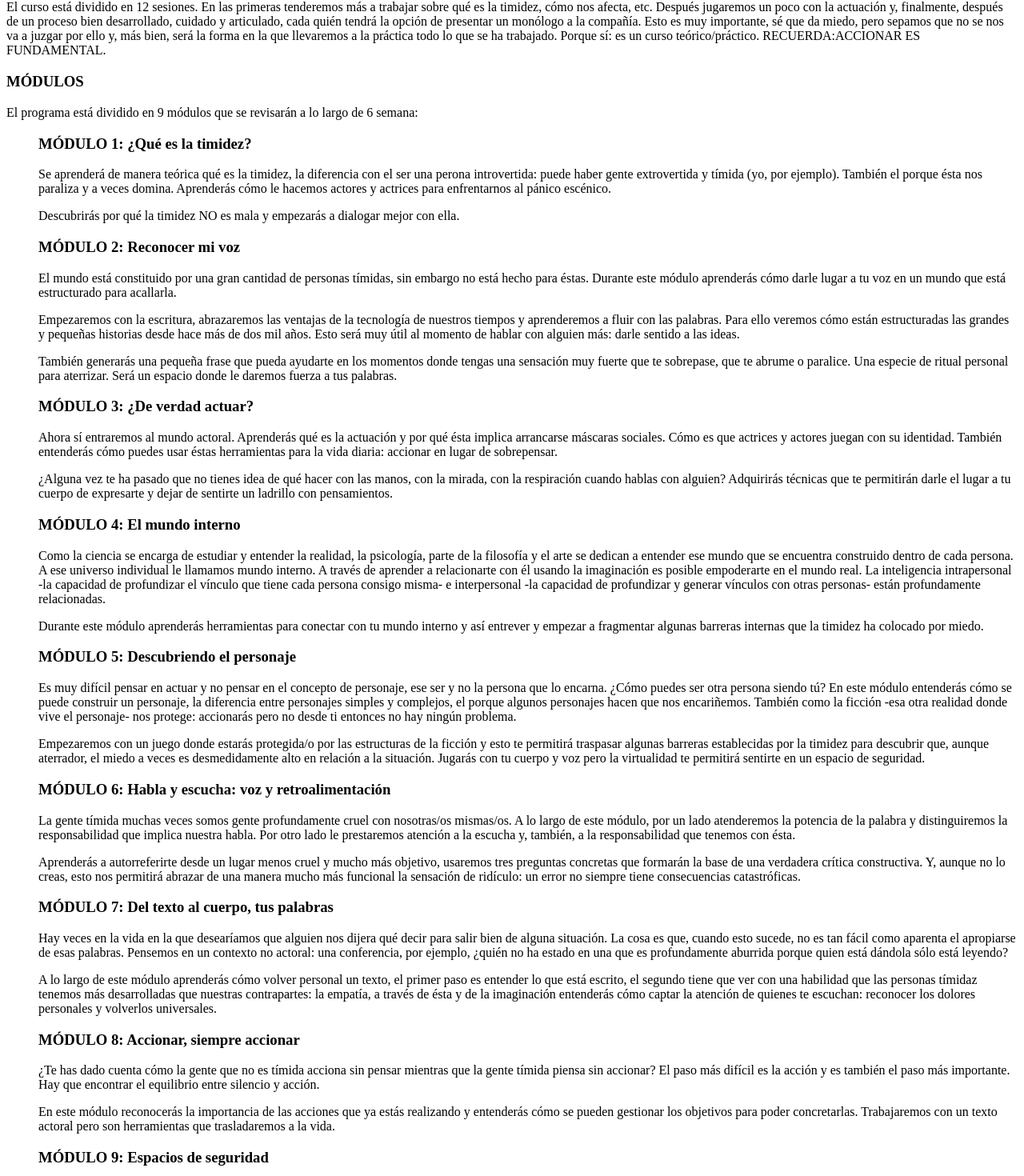
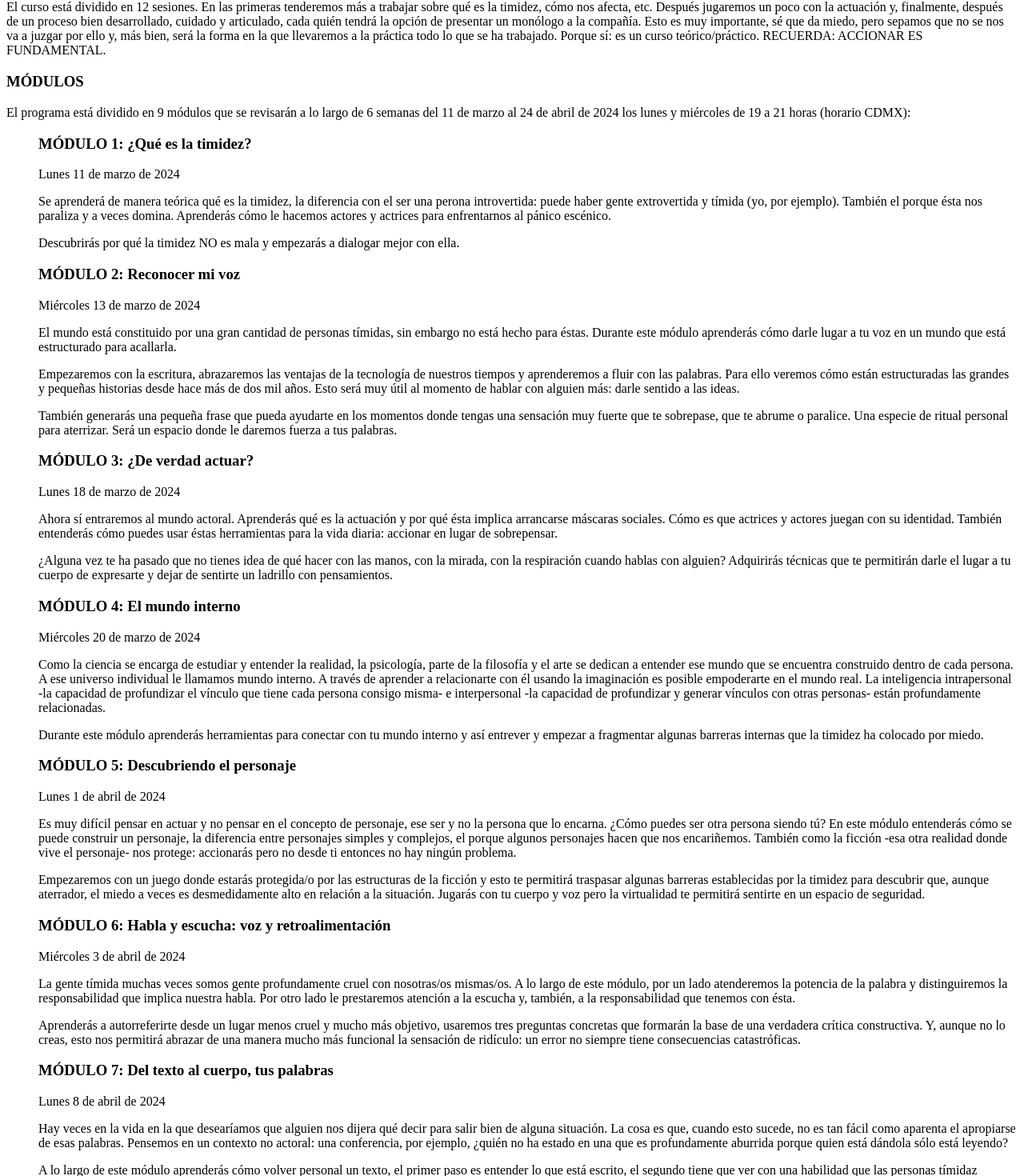
Before and after one commit to JulianRB17/timidez-frontend, a React (Create React App) app: page / in a window 1280 px wide. Shown: the part 6360-7830 px from the top of the page at 80% size. Built offline with nearby package versions, Linux system fonts and the light colour scheme.

Commit message:
Agregados al frontend datos de fechas por módulo

```diff
--- a/src/components/info/Info.jsx
+++ b/src/components/info/Info.jsx
@@ -215,6 +215,7 @@ export default function Info() {
           más bien, será la forma en la que llevaremos a la práctica todo lo que
           se ha trabajado. Porque sí: es un curso teórico/práctico. RECUERDA:
           <span className="info__tex info__text_accent">
+            {' '}
             ACCIONAR ES FUNDAMENTAL.
           </span>
         </motion.p>
@@ -231,7 +232,10 @@ export default function Info() {
           whileInView={{ opacity: 1, x: 0, transition: { duration: 1 } }}
         >
           El programa está dividido en 9 módulos que se revisarán a lo largo de
-          6 semana:
+          6 semanas del{' '}
+          <span className="info__tex info__text_accent">
+            {process.env.REACT_APP_DATE_SEGMENT}:
+          </span>
         </motion.p>
         <motion.ul className="info__list">
           <motion.div
@@ -240,6 +244,7 @@ export default function Info() {
             whileInView={{ y: 0, transition: { duration: 1 } }}
           >
             <h3 className="info__subtitle">MÓDULO 1: ¿Qué es la timidez? </h3>
+            <p className="info__date">{process.env.REACT_APP_DATE_MODULO_1}</p>
             <p className="info__text">
               Se aprenderá de manera teórica qué es la timidez, la diferencia
               con el ser una perona introvertida: puede haber gente extrovertida
@@ -258,6 +263,7 @@ export default function Info() {
             whileInView={{ y: 0, transition: { duration: 1 } }}
           >
             <h3 className="info__subtitle">MÓDULO 2: Reconocer mi voz</h3>
+            <p className="info__date">{process.env.REACT_APP_DATE_MODULO_2}</p>
             <p className="info__text">
               El mundo está constituido por una gran cantidad de personas
               tímidas, sin embargo no está hecho para éstas. Durante este módulo
@@ -285,6 +291,7 @@ export default function Info() {
             whileInView={{ y: 0, transition: { duration: 1 } }}
           >
             <h3 className="info__subtitle">MÓDULO 3: ¿De verdad actuar?</h3>
+            <p className="info__date">{process.env.REACT_APP_DATE_MODULO_3}</p>
             <p className="info__text">
               Ahora sí entraremos al mundo actoral. Aprenderás qué es la
               actuación y por qué ésta implica arrancarse máscaras sociales.
@@ -306,6 +313,7 @@ export default function Info() {
             whileInView={{ y: 0, transition: { duration: 1 } }}
           >
             <h3 className="info__subtitle">MÓDULO 4: El mundo interno</h3>
+            <p className="info__date">{process.env.REACT_APP_DATE_MODULO_4}</p>
             <p className="info__text">
               Como la ciencia se encarga de estudiar y entender la realidad, la
               psicología, parte de la filosofía y el arte se dedican a entender
@@ -331,6 +339,7 @@ export default function Info() {
             <h3 className="info__subtitle">
               MÓDULO 5: Descubriendo el personaje
             </h3>
+            <p className="info__date">{process.env.REACT_APP_DATE_MODULO_5}</p>
             <p className="info__text">
               Es muy difícil pensar en actuar y no pensar en el concepto de
               personaje, ese ser y no la persona que lo encarna. ¿Cómo puedes
@@ -358,6 +367,7 @@ export default function Info() {
             <h3 className="info__subtitle">
               MÓDULO 6: Habla y escucha: voz y retroalimentación
             </h3>
+            <p className="info__date">{process.env.REACT_APP_DATE_MODULO_6}</p>
             <p className="info__text">
               La gente tímida muchas veces somos gente profundamente cruel con
               nosotras/os mismas/os. A lo largo de este módulo, por un lado
@@ -383,6 +393,7 @@ export default function Info() {
             <h3 className="info__subtitle">
               MÓDULO 7: Del texto al cuerpo, tus palabras
             </h3>
+            <p className="info__date">{process.env.REACT_APP_DATE_MODULO_7}</p>
             <p className="info__text">
               Hay veces en la vida en la que desearíamos que alguien nos dijera
               qué decir para salir bien de alguna situación. La cosa es que,
@@ -410,6 +421,7 @@ export default function Info() {
             <h3 className="info__subtitle">
               MÓDULO 8: Accionar, siempre accionar
             </h3>
+            <p className="info__date">{process.env.REACT_APP_DATE_MODULO_8}</p>
             <p className="info__text">
               ¿Te has dado cuenta cómo la gente que no es tímida acciona sin
               pensar mientras que la gente tímida piensa sin accionar? El paso
@@ -429,6 +441,7 @@ export default function Info() {
             whileInView={{ y: 0, transition: { duration: 1 } }}
           >
             <h3 className="info__subtitle">MÓDULO 9: Espacios de seguridad</h3>
+            <p className="info__date">{process.env.REACT_APP_DATE_MODULO_9}</p>
             <p className="info__text">
               Estos módulos implican llevar a la práctica todo lo aprendido
               previamente. Recuerda: accionar es lo más importante. También me
--- a/src/components/info/info.css
+++ b/src/components/info/info.css
@@ -34,6 +34,8 @@
 
 .info__text_accent {
   color: #e17900;
+  font-weight: 500;
+  font-size: 1.1em;
 }
 
 .info__subtitle {
@@ -41,6 +43,12 @@
   color: #4c73f1;
   font-weight: 500;
   margin: 1em 0 0.5em;
+}
+
+.info__date {
+  font-weight: 600;
+  font-size: 1.4rem;
+  margin: 0 0 0.5em 0;
 }
 
 .info__img {
--- a/src/utils/api.js
+++ b/src/utils/api.js
@@ -12,6 +12,7 @@ class Api {
   async postContact({ username, email }) {
     this._options.method = 'POST';
     this._options.body = JSON.stringify({ firstName: username, email });
+    console.log(this);
     const data = await this._fetchData();
     return data;
   }
```
Also changed, not shown: src/components/footer/footer.css (+7 -2 lines), 1 other file (tests, documents, lock files or other folders).
